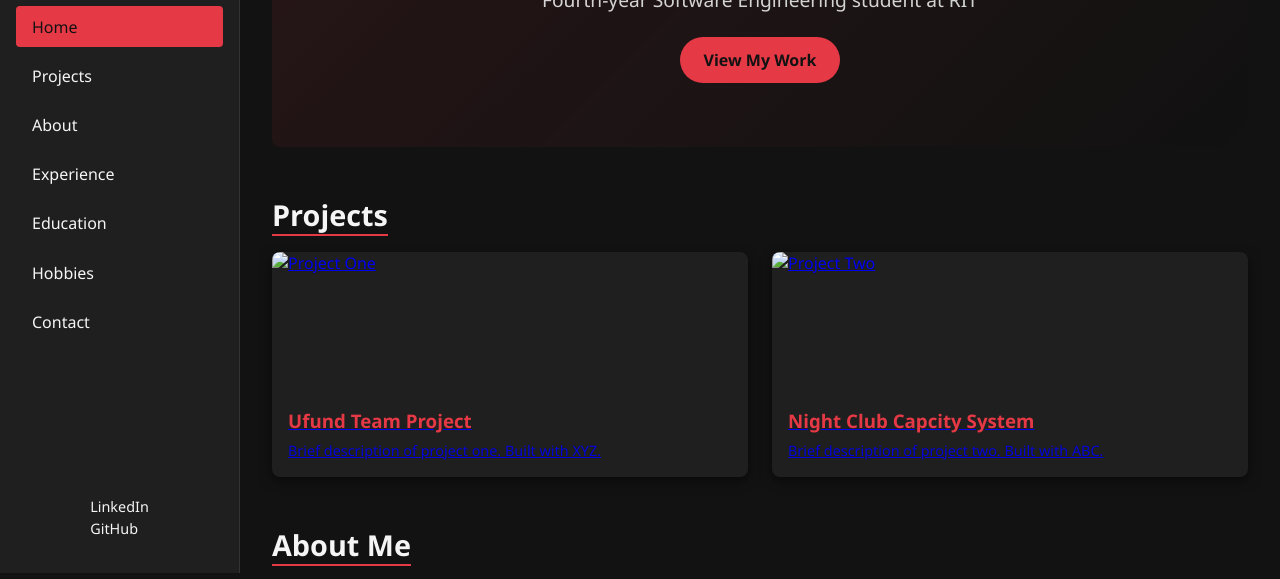
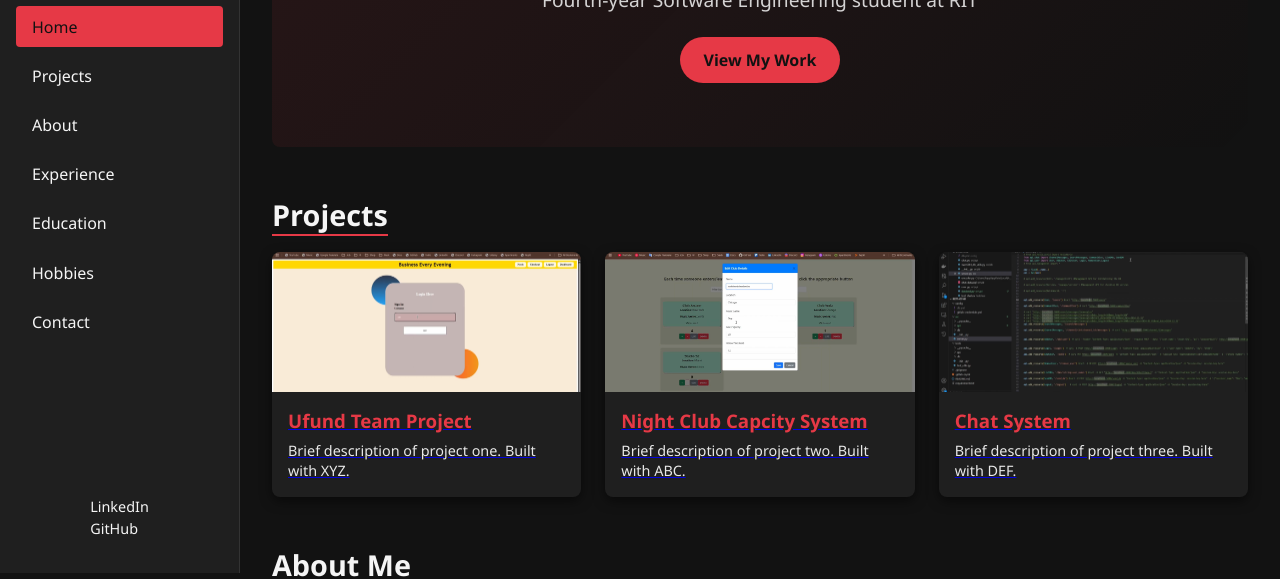
Before and after one commit to Jason-Chi52/Jason-Chi52.github.io, a plain HTML site: page index.html in a window 1280 px wide. Shown: the part 227-806 px from the top of the page. Drawn offline with Linux system fonts and the light colour scheme.

Commit message:
changed some

```diff
--- a/index.html
+++ b/index.html
@@ -5,6 +5,7 @@
   <meta charset="UTF-8" />
   <meta http-equiv="X-UA-Compatible" content="IE=edge" />
   <meta name="viewport" content="width=device-width, initial-scale=1.0"/>
+  <link rel="icon" type="image/png" sizes="32x32" href="Jason - UFund [VOAGHzrn8RU - 1236x695 - 0m20s].png"/>
   <title>Jason Chi – Software Engineer</title>
   <link rel="stylesheet" href="style.css" />
 </head>
@@ -45,7 +46,7 @@
       <div class="projects-grid">
         <div class="project-card">
           <a href="https://youtu.be/VOAGHzrn8RU" target="_blank">
-            <img src="project1-thumb.png" alt="Project One" />
+            <img src="Jason - UFund [VOAGHzrn8RU - 1236x695 - 0m20s].png" alt="Project One" />
             <div class="card-content">
               <h3>Ufund Team Project</h3>
               <p>Brief description of project one. Built with XYZ.</p>
@@ -54,13 +55,21 @@
         </div>
         <div class="project-card">
           <a href="https://youtu.be/Vw3uxRsJyPE2" target="_blank">
-            <img src="project2-thumb.png" alt="Project Two" />
+            <img src="Jason - Nightclub capacity system [Vw3uxRsJyPE - 1920x1080 - 0m13s].png" alt="Project Two" />
             <div class="card-content">
               <h3>Night Club Capcity System</h3>
               <p>Brief description of project two. Built with ABC.</p>
             </div>
           </a>
         </div>
+        <div class="project-card">
+          <a href="https://youtu.be/1b2d8c4e3f0" target="_blank">
+            <img src="Jason - Chat system with logging in authentication and sending message functionality [bLpk37Die0M - 1236x695 - 0m08s].png" alt="Project Three" />
+            <div class="card-content">
+              <h3>Chat System</h3>
+              <p>Brief description of project three. Built with DEF.</p>
+            </div>
+          </a>
         <!-- Add more .project-card as needed -->
       </div>
     </section>
--- a/style.css
+++ b/style.css
@@ -176,6 +176,7 @@
     font-size: 0.9rem;
     line-height: 1.4;
     opacity: 0.9;
+    color: white;
   }
 
   /* DL STYLING */
```
Also changed, not shown: HelloLight_Mac.png (deleted), Jason - Chat system with logging in authentication and sending message functionality [bLpk37Die0M - 1236x695 - 0m08s].png (added), Jason - Nightclub capacity system [Vw3uxRsJyPE - 1920x1080 - 0m13s].png (added), Jason - UFund [VOAGHzrn8RU - 1236x695 - 0m20s].png (added), Peppa-Audio.jpg (deleted), download.jpg (deleted).
